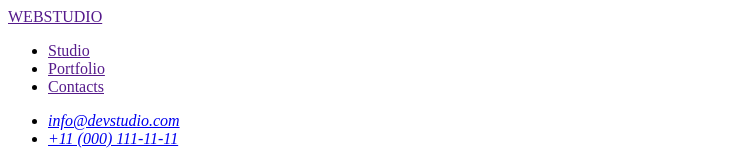
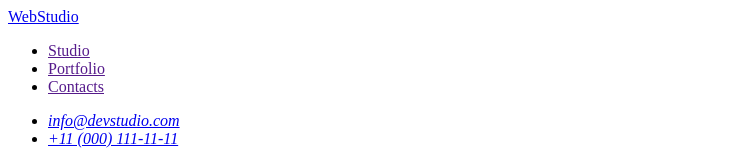
Before and after one commit to Horiachieva/goit-markup-hw-01, a plain HTML site: page index.html in a window 1280 px wide. Shown: the top 160 px of the page, without its empty margins (0-736 px from the left). Drawn offline with Linux system fonts and the light colour scheme.

Commit message:
edit header and footer

```diff
--- a/index.html
+++ b/index.html
@@ -7,8 +7,8 @@
 </head>
 <body>
     <header>
-        <a href="">WEBSTUDIO</a>
         <nav>
+            <a href="./index.html">WebStudio</a>
             <ul>
                 <li><a href="">Studio</a></li>
                 <li><a href="">Portfolio</a></li>
@@ -121,7 +121,7 @@
     </main>
 
     <footer>
-        <a href="">WEBSTUDIO</a>
+        <a href="./index.html">WebStudio</a>
         <p>
             Increase the flow of customers and sales for your business with digital marketing & growth solutions.
         </p>
```
